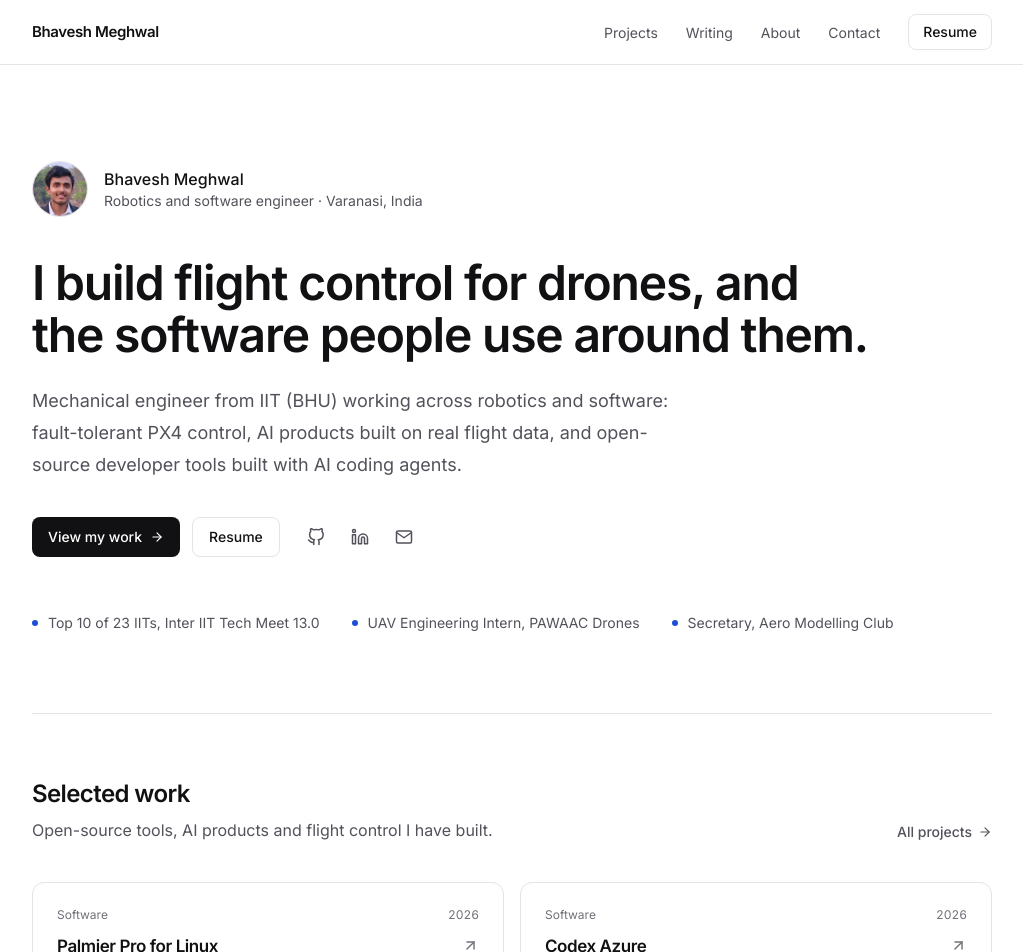
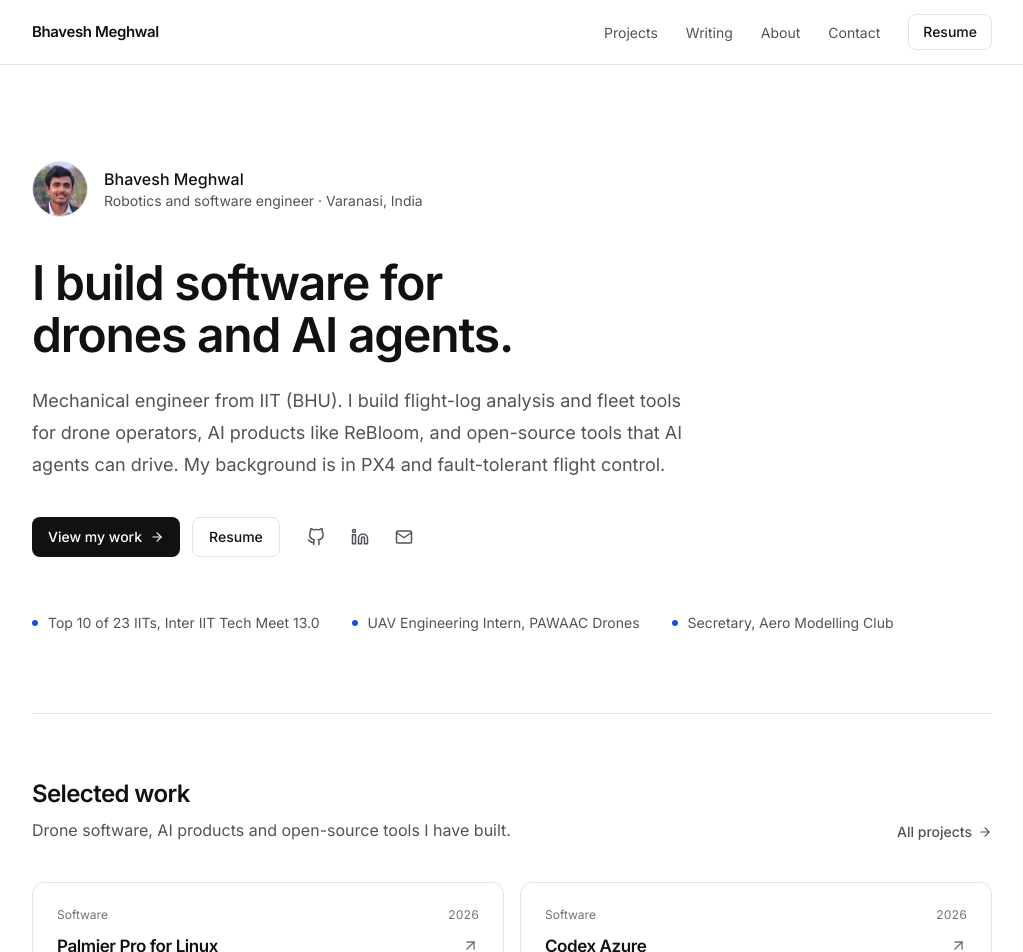
Before and after one commit to Bhaveshmeghwal21/Bhaveshmeghwal21.github.io, a Next.js app: page / in a window 1280 px wide. Shown: the top 952 px of the page, without its empty margins (128-1151 px from the left). Built offline with nearby package versions, Linux system fonts and the light colour scheme.

Commit message:
Lead the hero with drone and AI agent software
Update the headline, intro, meta description, social card and Selected work subtitle.

```diff
--- a/src/content/site.mjs
+++ b/src/content/site.mjs
@@ -4,7 +4,7 @@
   url: 'https://bhaveshmeghwal21.github.io',
   profileImage: '/images/profile.jpeg',
   description:
-    'Bhavesh Meghwal builds drone flight control and the software around it, from PX4 fault recovery to AI products and open-source developer tools.',
+    'Bhavesh Meghwal builds software for drones and AI agents: flight-log analysis, fleet operations, AI products and open-source developer tools.',
   location: 'Varanasi, India',
   education: 'B.Tech, Mechanical Engineering',
   school: 'IIT (BHU) Varanasi, class of 2026',
@@ -19,9 +19,9 @@
   resumeRobotics:
     'https://drive.google.com/file/d/1DEYtS6IBMPIo-GRl5vmc44XYJhlwiHR-/view?usp=sharing',
 
-  headline: 'I build flight control for drones, and the software people use around them.',
+  headline: 'I build software for drones and AI agents.',
   heroIntro:
-    'Mechanical engineer from IIT (BHU) working across robotics and software: fault-tolerant PX4 control, AI products built on real flight data, and open-source developer tools built with AI coding agents.',
+    'Mechanical engineer from IIT (BHU). I build flight-log analysis and fleet tools for drone operators, AI products like ReBloom, and open-source tools that AI agents can drive. My background is in PX4 and fault-tolerant flight control.',
   heroHighlights: [
     'Top 10 of 23 IITs, Inter IIT Tech Meet 13.0',
     'UAV Engineering Intern, PAWAAC Drones',
--- a/src/pages/index.tsx
+++ b/src/pages/index.tsx
@@ -35,7 +35,7 @@
       <Section
         id="work"
         title="Selected work"
-        description="Open-source tools, AI products and flight control I have built."
+        description="Drone software, AI products and open-source tools I have built."
         action={{ href: '/projects', label: 'All projects' }}
       >
         <ul className="grid gap-4 sm:grid-cols-2">
```
Also changed, not shown: public/images/og-card.png.
